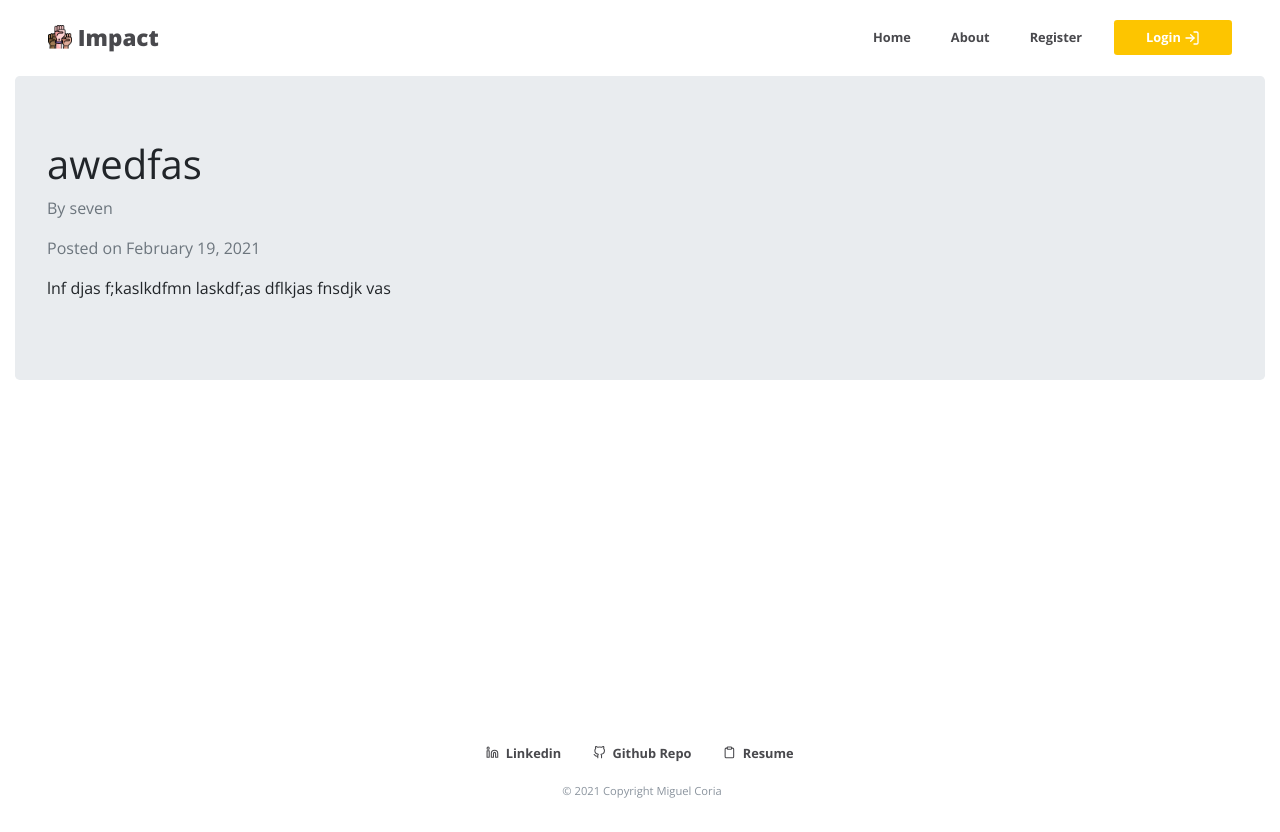
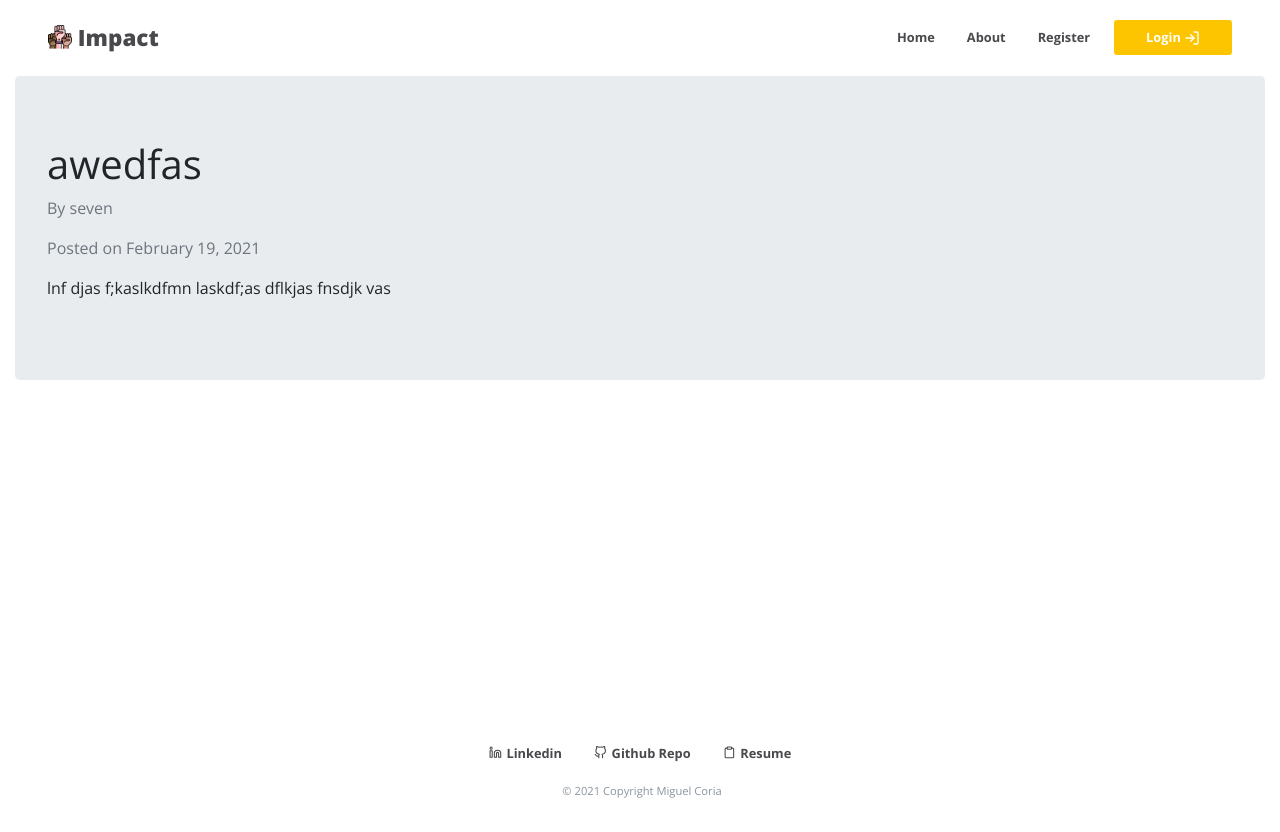
Before and after one commit to miguelcoria94/Impact, a Flask app: page /1 in a window 1280 px wide. Run offline with Flask 2, Linux system fonts and the light colour scheme; data comes from the database, SQL or seed files in the repository; some libraries are stand-ins or nearby versions.

Commit message:
done with things

```diff
--- a/impact/static/styles/main.css
+++ b/impact/static/styles/main.css
@@ -30,7 +30,7 @@ nav {
 }
 
 .nav-item {
-  padding-left: 1.5rem;
+  padding-left: 1rem;
 }
 
 .nav-link {
@@ -211,9 +211,9 @@ textarea {
 .footer-icon {
   height: 0.8rem !important;
   width: 0.8rem !important;
-  margin-right: 0.2rem;
+  margin-right: 0.1rem;
   position: relative;
-  top: 1px;
+  top: 1.5px;
 }
 
 .footer-legal-text {
@@ -283,7 +283,6 @@ textarea {
   .footer-icon {
     height: 0.7rem !important;
     width: 0.7rem !important;
-    margin-right: 0.2rem;
   }
 
   .main-content {
```
